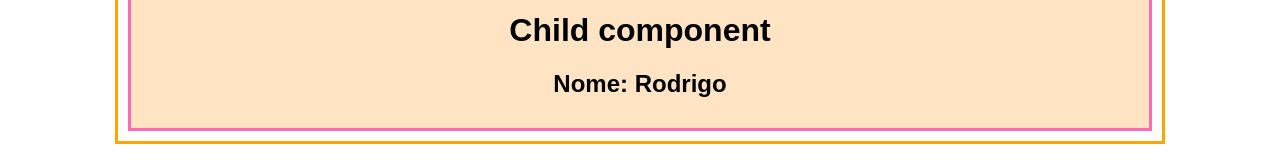
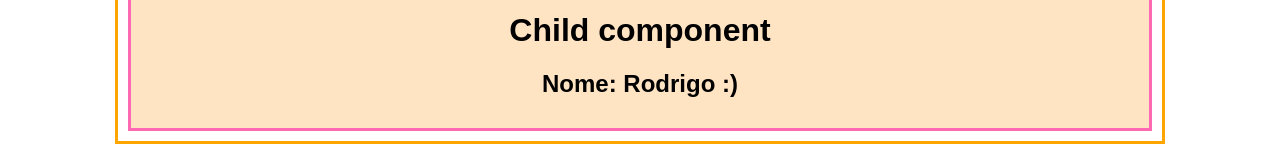
Before and after one commit to RodrigoMarques6/ComponentsOnAngular, an Angular app: page / in a window 1280 px wide. Shown: the part 158-318 px from the top of the page. Built offline with nearby package versions, Linux system fonts and the light colour scheme.

Commit message:
ComponentsOnAngular

```diff
--- a/src/app/components/child-component/child-component.component.html
+++ b/src/app/components/child-component/child-component.component.html
@@ -1,4 +1,4 @@
 <div class="child-div">
     <h1>Child component</h1>
-    <h2>Nome: {{childName}}</h2>
+    <h2>Nome: {{childName}} :)</h2>
 </div>
```
